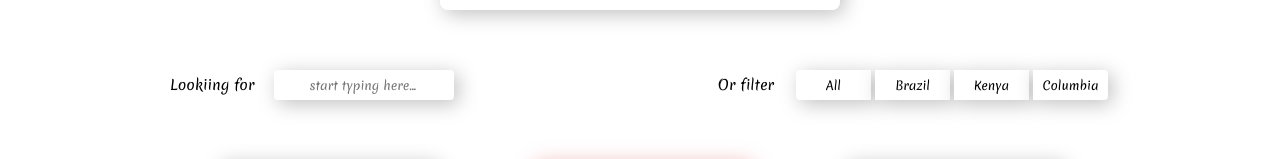
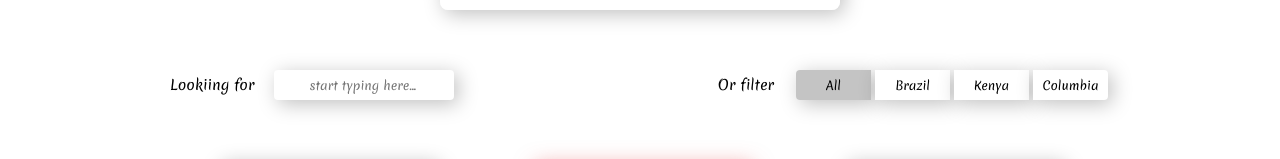
Before and after one commit to ArtemBakhmatov/coffee_shop-react, a React (Create React App) app: page / in a window 1280 px wide. Shown: the part 475-634 px from the top of the page. Built offline with nearby package versions, Linux system fonts and the light colour scheme.

Commit message:
фильтрация поиска при нажатии на кнопку

```diff
--- a/src/components/app/App.js
+++ b/src/components/app/App.js
@@ -48,7 +48,8 @@ class App extends React.Component {
                     favourites: false
                 }
             ],
-            term: ''
+            term: '',
+            filter: 'All'
         }
     }
 
@@ -122,14 +123,31 @@ class App extends React.Component {
         this.setState({term: term});
     }
 
+    filterPost = (items, filter) => {
+        switch (filter) {
+            case 'Brazil':
+                return items.filter(item => item.country === 'Brazil');
+            case 'Kenya':
+                return items.filter(item => item.country === 'Kenya');
+            case 'Columbia':
+                return items.filter(item => item.country === 'Columbia');
+            default:
+                return items;
+        }
+    }
+
+    onFilterSelect = (filter) => {
+        this.setState({filter: filter});
+    }
+
     render() {
-        const {data, term} = this.state;
+        const {data, term, filter} = this.state;
 
         const cards = this.state.data.length;
         const likes = this.state.data.filter(item => item.like).length;
         const favourites = this.state.data.filter(item => item.favourites).length;
 
-        const visibleData = this.searchCard(data, term);
+        const visibleData = this.filterPost(this.searchCard(data, term), filter);
         return (
             <>
                 <Header/>
@@ -138,7 +156,7 @@ class App extends React.Component {
                 <section className="search">
                     <div className="container search__flex">
                         <SearchPanel onUpdateSearch={this.onUpdateSearch} />
-                        <ButtonsFilter/>
+                        <ButtonsFilter filter={filter} onFilterSelect={this.onFilterSelect} />
                     </div>
                     <div className="container">
                         <CardList
--- a/src/components/buttonsFilter/ButtonsFilter.js
+++ b/src/components/buttonsFilter/ButtonsFilter.js
@@ -1,13 +1,30 @@
 import './buttonsFilter.scss';
 
-const ButtonsFilter = () => {
+const ButtonsFilter = (props) => {
+    const buttonsData = [
+        {name: 'All', label: 'All'},
+        {name: 'Brazil', label: 'Brazil'},
+        {name: 'Kenya', label: 'Kenya'},
+        {name: 'Columbia', label: 'Columbia'}
+    ];
+
+    const buttons = buttonsData.map(({name, label}) => {
+        const active = props.filter === name;
+        const clazz = active ? 'search__buttons-btn search__buttons-btn__active' : 'search__buttons-btn';
+        return (
+            <button
+                key={name}
+                type="button"
+                className={clazz}
+                onClick={() => props.onFilterSelect(name)}>
+                    {label}
+            </button>
+        )
+    });
     return (
         <div className="search__buttons">
             <span className="search__buttons-subtitle">Or filter</span>
-            <button type="button" className="search__buttons-btn">All</button>
-            <button type="button" className="search__buttons-btn">Brazil</button>
-            <button type="button" className="search__buttons-btn">Kenya</button>
-            <button type="button" className="search__buttons-btn">Columbia</button>
+            {buttons}
         </div>
     )
 }
```
